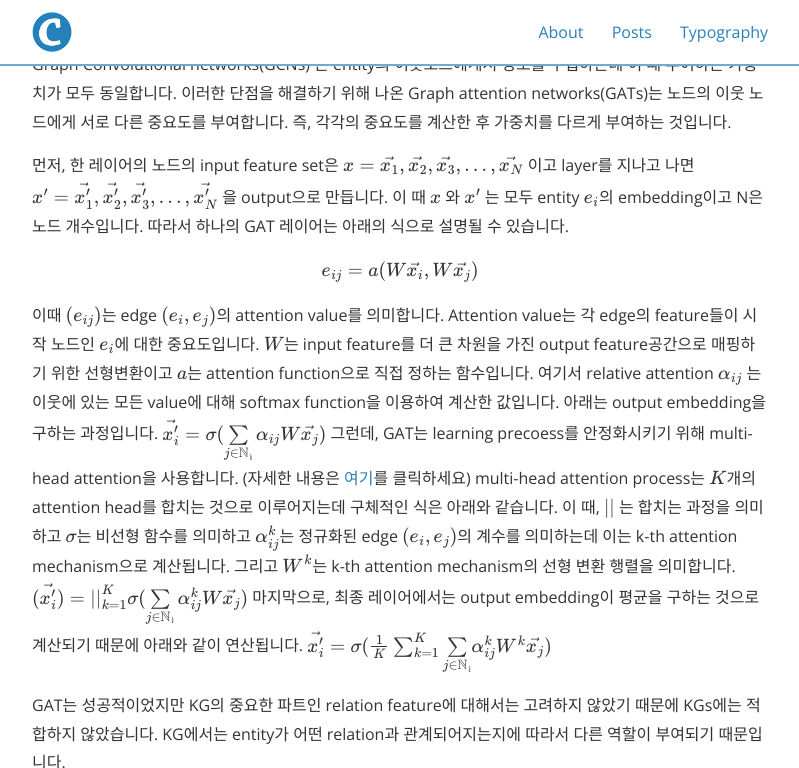
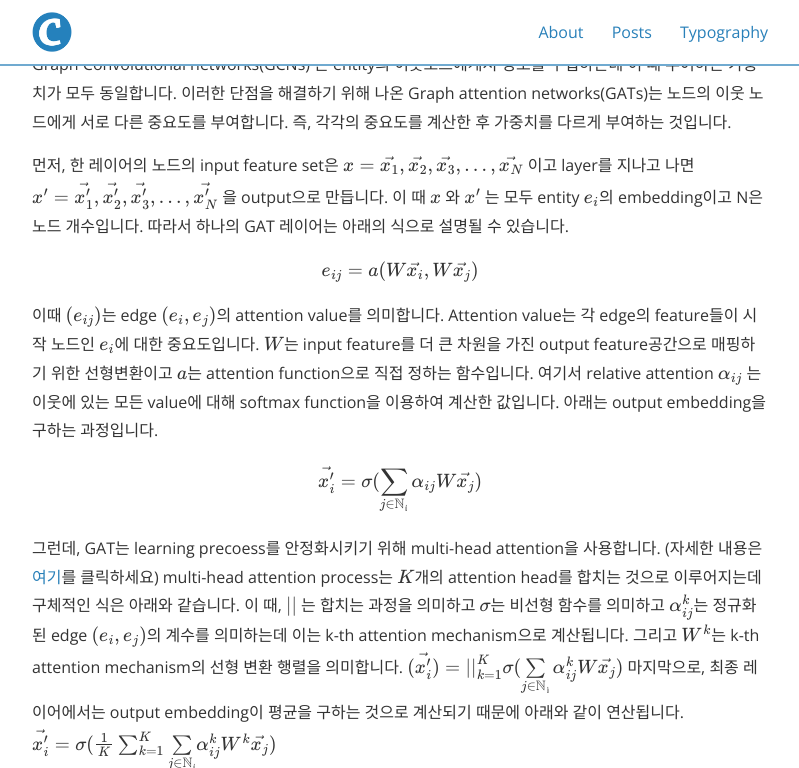
Before and after one commit to jeewon9708/jeewon9708.github.io, a Jekyll site: the page built from _posts/2020-09-18-paper-review-01.md, in a window 1280 px wide and 900 px high, scrolled down 2998 px, cut to the strip 0-768 px from the top of the window. Shown: the whole strip, without its empty margins (240-1039 px from the left). Built offline with Jekyll 4.4.1, drawn with Linux system fonts in a browser that asks for light colours; nearby versions of some CDN libraries; formulas are drawn with MathJax 3.

```diff
--- a/_posts/2020-09-18-paper-review-01.md
+++ b/_posts/2020-09-18-paper-review-01.md
@@ -72,14 +72,14 @@ Graph Convolutional networks(GCNs) 는 entity의 이웃노드에게서 정보를
 
 먼저, 한 레이어의 노드의 input feature set은  $x= \{\vec{x_1}, \vec{x_2}, \vec{x_3}, ..., \vec{x_N}\}$ 이고 layer를 지나고 나면 $x'= \{\vec{x_1'}, \vec{x_2'}, \vec{x_3'}, ..., \vec{x_N'}\}$ 을 output으로 만듭니다. 이 때 $x$ 와 $x'$ 는 모두 entity $e_i$의 embedding이고 N은 노드 개수입니다. 따라서 하나의 GAT 레이어는 아래의 식으로 설명될 수 있습니다.
 
-$$\\e_{ij}= {a( W \vec{x_i},W \vec{x_j})}$$
+$$e_{ij}= {a( W \vec{x_i},W \vec{x_j})}$$
 
 이때 $(e_{ij})$는 edge $(e_i,e_j)$의 attention value를 의미합니다. Attention value는 각 edge의 feature들이 시작 노드인 $e_i$에 대한 중요도입니다. $W$는 input feature를 더 큰 차원을 가진 output feature공간으로 매핑하기 위한 선형변환이고 $a$는 attention function으로 직접 정하는 함수입니다. 여기서 relative attention $\alpha_{ij}$ 는 이웃에 있는 모든 value에 대해 softmax function을 이용하여 계산한 값입니다. 아래는 output embedding을 구하는 과정입니다.
-$$\\{\vec{x_i'} = \sigma(\sum\limits_{j\in\mathbb{N_i}} \alpha_{ij}W\vec{x_j})}$$
+
+$${\vec{x_i'} = \sigma(\sum\limits_{j\in\mathbb{N_i}} \alpha_{ij}W\vec{x_j})}$$
+
 그런데, GAT는 learning precoess를 안정화시키기 위해 multi-head attention을 사용합니다. (자세한 내용은 [여기](https://arxiv.org/abs/1706.03762)를 클릭하세요) multi-head attention process는 $K$개의 attention head를 합치는 것으로 이루어지는데 구체적인 식은 아래와 같습니다. 이 때, $||$ 는 합치는 과정을 의미하고 $\sigma$는 비선형 함수를 의미하고 $\alpha_{ij}^k$는 정규화된 edge $(e_i,e_j)$의 계수를 의미하는데 이는 k-th attention mechanism으로 계산됩니다. 그리고 $W^k$는 k-th attention mechanism의 선형 변환 행렬을 의미합니다.
-$$
-\\{\vec{(x_i')}} = {\vert\vert}_{k=1}^K \sigma(\sum\limits_{j\in\mathbb{N_i}} \alpha_{ij}^kW\vec{x_j})\\
-$$
+$${\vec{(x_i')}} = {\vert\vert}_{k=1}^K \sigma(\sum\limits_{j\in\mathbb{N_i}} \alpha_{ij}^kW\vec{x_j})$$
 마지막으로, 최종 레이어에서는 output embedding이 평균을 구하는 것으로 계산되기 때문에 아래와 같이 연산됩니다.
 $$ \\
 {\vec{x_i'}} = \sigma({1\over{K}}\sum_{k=1}^K
```
